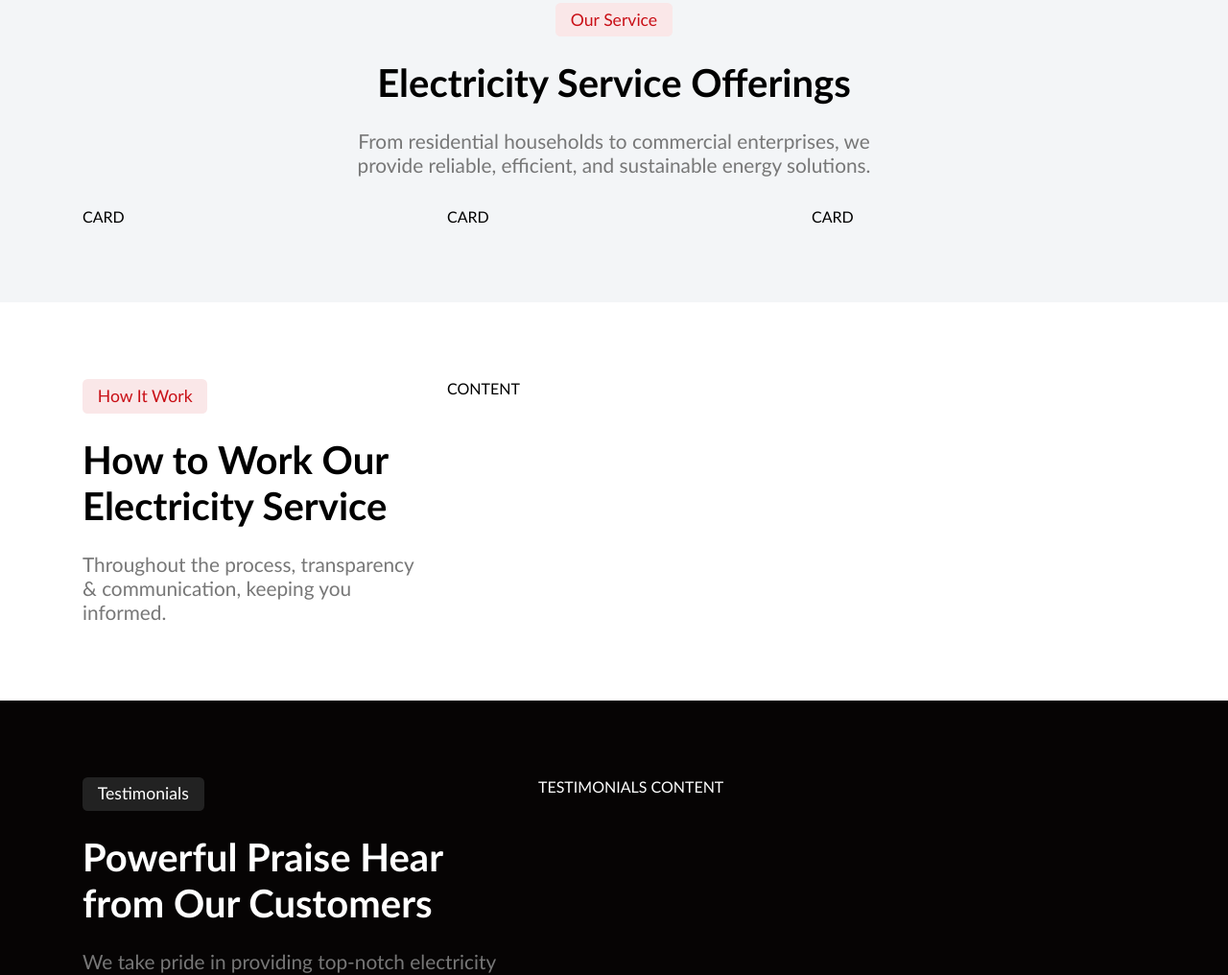
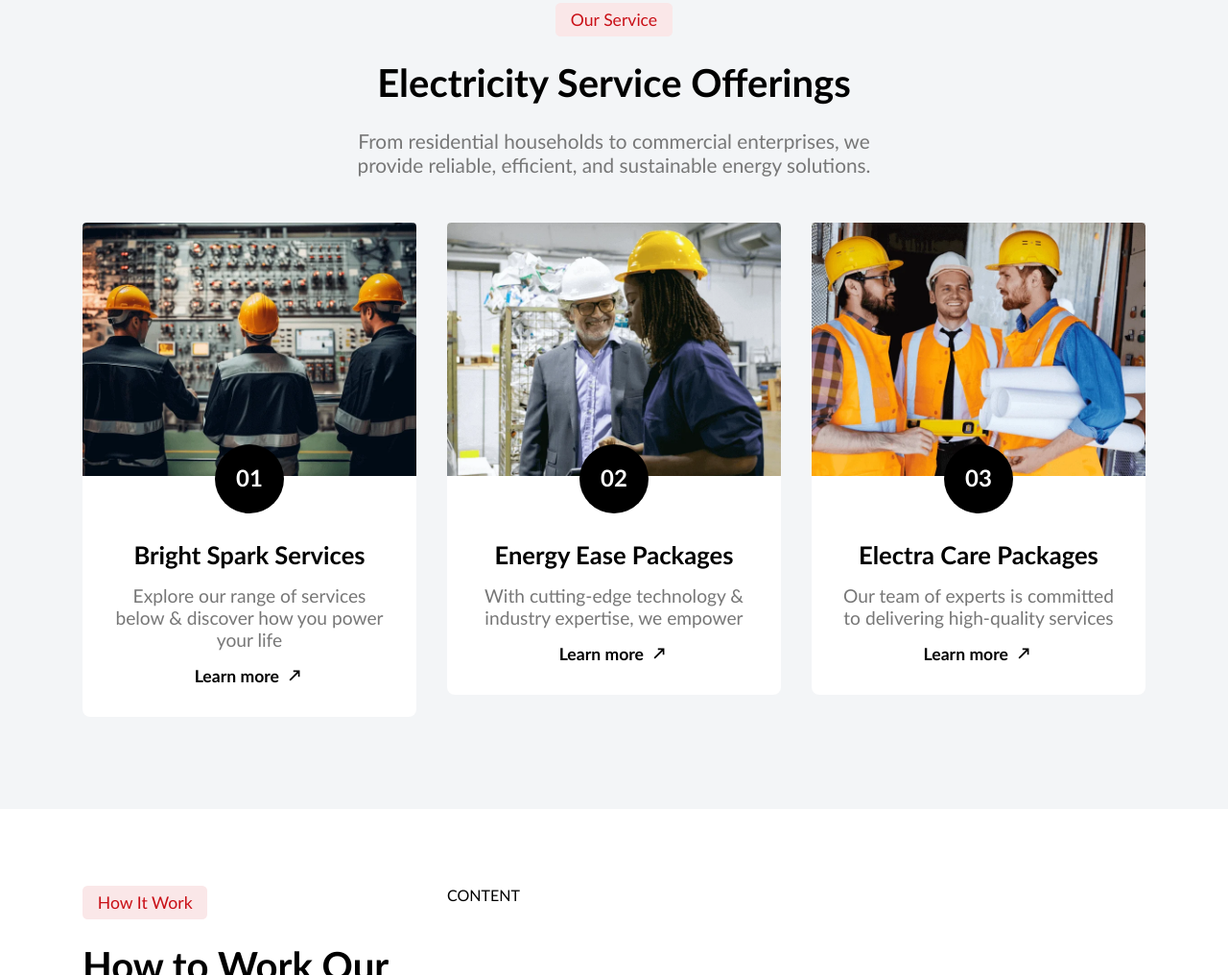
Before and after one commit to front-end-by-rimantas/55-grupe-teamwork, a website: page index.html in a window 1280 px wide. Shown: the part 1142-2158 px from the top of the page at 96% size. Drawn offline with Linux system fonts and the light colour scheme.

Commit message:
Services

```diff
--- /dev/null
+++ b/css/components/service-card.css
@@ -0,0 +1,58 @@
+.service-card {
+  display: flex;
+  flex-direction: column;
+  background-color: #fff;
+  margin-top: 1rem;
+  margin-bottom: 1rem;
+  border-radius: 0.5rem;
+}
+.service-card .service-img {
+  overflow: hidden;
+}
+.service-card .service-img img {
+  width: 100%;
+  transition: all 0.3s;
+}
+.service-card:hover .service-img img {
+  rotate: -5deg;
+  scale: 1.12;
+}
+.service-card .service-content {
+  display: flex;
+  flex-direction: column;
+  align-items: center;
+  gap: 1rem;
+  padding: 4rem 2rem 2rem;
+  text-align: center;
+  position: relative;
+}
+.service-card .service-number {
+  font-size: 1.5rem;
+  font-weight: bold;
+  width: 3em;
+  height: 3em;
+  line-height: 2.9em;
+  background-color: #000;
+  color: #fff;
+  border-radius: 50%;
+  position: absolute;
+  top: 0;
+  left: 50%;
+  translate: -50% -50%;
+}
+.service-card .service-title {
+  font-size: 1.6rem;
+}
+.service-card .service-desc {
+  font-size: 1.2rem;
+  color: #777;
+}
+.service-card .service-link {
+  display: flex;
+  align-items: center;
+  gap: 0.4rem;
+  font-size: 1.1rem;
+  color: #000;
+  font-weight: bold;
+  text-decoration: none;
+}
--- a/css/pages/home.css
+++ b/css/pages/home.css
@@ -10,6 +10,7 @@
 @import '../components/testimonials.css';
 @import '../components/contact-us.css';
 @import '../components/subscribe.css';
+@import '../components/service-card.css';
 
 /* CUSTOM STYLE FOR THIS PAGE GOES BELOW THIS COMMENT */
 
--- a/js/components/services.js
+++ b/js/components/services.js
@@ -1,4 +1,27 @@
+import { servicesData } from "../data/servicesData.js";
+
 export function services() {
+    let cardsHTML = '';
+
+    for (let i = 0; i < 3; i++) {
+        const service = servicesData[i];
+        cardsHTML += `
+            <div class="col-12 col-md-6 col-lg-4 service-card">
+                <div class="service-img">
+                    <img src="./img/services/${service.img}" alt="${service.imgAlt}">
+                </div>
+                <div class="service-content">
+                    <div class="service-number">0${i + 1}</div>
+                    <h3 class="service-title">${service.title}</h3>
+                    <p class="service-desc">${service.description}</p>
+                    <a class="service-link" href="${service.link}">
+                        Learn more
+                        <svg stroke="currentColor" fill="none" stroke-width="0" viewBox="0 0 24 24" height="20px" width="20px" xmlns="http://www.w3.org/2000/svg"><path d="M10.5253 5.49475L10.5206 7.49475L15.0782 7.50541L5.47473 17.0896L6.88752 18.5052L16.5173 8.89479L16.5065 13.5088L18.5065 13.5134L18.5253 5.51345L10.5253 5.49475Z" fill="currentColor"></path></svg>
+                    </a>
+                </div>
+            </div>`;
+    }
+
     const HTML = `
         <div class="container bg-grey">
             <div class="row">
@@ -8,11 +31,7 @@ export function services() {
                     <p class="section-desc">From residential households to commercial enterprises, we provide reliable, efficient, and sustainable energy solutions.</p>
                 </div>
             </div>
-            <div class="row">
-                <div class="col-12 col-md-6 col-lg-4">CARD</div>
-                <div class="col-12 col-md-6 col-lg-4">CARD</div>
-                <div class="col-12 col-md-6 col-lg-4">CARD</div>
-            </div>
+            <div class="row">${cardsHTML}</div>
         </div>`;
 
     document
--- /dev/null
+++ b/js/data/servicesData.js
@@ -0,0 +1,86 @@
+export const servicesData = [
+    {
+        img: 'service-img1.webp',
+        imgAlt: 'Service',
+        title: 'Bright Spark Services',
+        description: 'Explore our range of services below & discover how you power your life',
+        link: '#',
+    },
+    {
+        img: 'service-img2.webp',
+        imgAlt: 'Service',
+        title: 'Energy Ease Packages',
+        description: 'With cutting-edge technology & industry expertise, we empower',
+        link: '#',
+    },
+    {
+        img: 'service-img3.webp',
+        imgAlt: 'Service',
+        title: 'Electra Care Packages',
+        description: 'Our team of experts is committed to delivering high-quality services',
+        link: '#',
+    },
+    {
+        img: 'service-img4.webp',
+        imgAlt: 'Service',
+        title: 'Bright Spark Services',
+        description: 'Explore our range of services below & discover how you power your life',
+        link: '#',
+    },
+    {
+        img: 'service-img5.webp',
+        imgAlt: 'Service',
+        title: 'Energy Ease Packages',
+        description: 'With cutting-edge technology & industry expertise, we empower',
+        link: '#',
+    },
+    {
+        img: 'service-img6.webp',
+        imgAlt: 'Service',
+        title: 'Electra Care Packages',
+        description: 'Our team of experts is committed to delivering high-quality services',
+        link: '#',
+    },
+    {
+        img: 'service-img7.webp',
+        imgAlt: 'Service',
+        title: 'Bright Spark Services',
+        description: 'Explore our range of services below & discover how you power your life',
+        link: '#',
+    },
+    {
+        img: 'service-img8.webp',
+        imgAlt: 'Service',
+        title: 'Energy Ease Packages',
+        description: 'With cutting-edge technology & industry expertise, we empower',
+        link: '#',
+    },
+    {
+        img: 'service-img9.webp',
+        imgAlt: 'Service',
+        title: 'Electra Care Packages',
+        description: 'Our team of experts is committed to delivering high-quality services',
+        link: '#',
+    },
+    {
+        img: 'service-img10.webp',
+        imgAlt: 'Service',
+        title: 'Electra Care Packages',
+        description: 'Our team of experts is committed to delivering high-quality services',
+        link: '#',
+    },
+    {
+        img: 'service-img11.webp',
+        imgAlt: 'Service',
+        title: 'Electra Care Packages',
+        description: 'Our team of experts is committed to delivering high-quality services',
+        link: '#',
+    },
+    {
+        img: 'service-img12.webp',
+        imgAlt: 'Service',
+        title: 'Electra Care Packages',
+        description: 'Our team of experts is committed to delivering high-quality services',
+        link: '#',
+    },
+];
```
Also changed, not shown: img/services/service-img1.webp (added), img/services/service-img10.webp (added), img/services/service-img11.webp (added), img/services/service-img12.webp (added), img/services/service-img2.webp (added), img/services/service-img3.webp (added), img/services/service-img4.webp (added), img/services/service-img5.webp (added), img/services/service-img6.webp (added), img/services/service-img7.webp (added), img/services/service-img8.webp (added), img/services/service-img9.webp (added).
